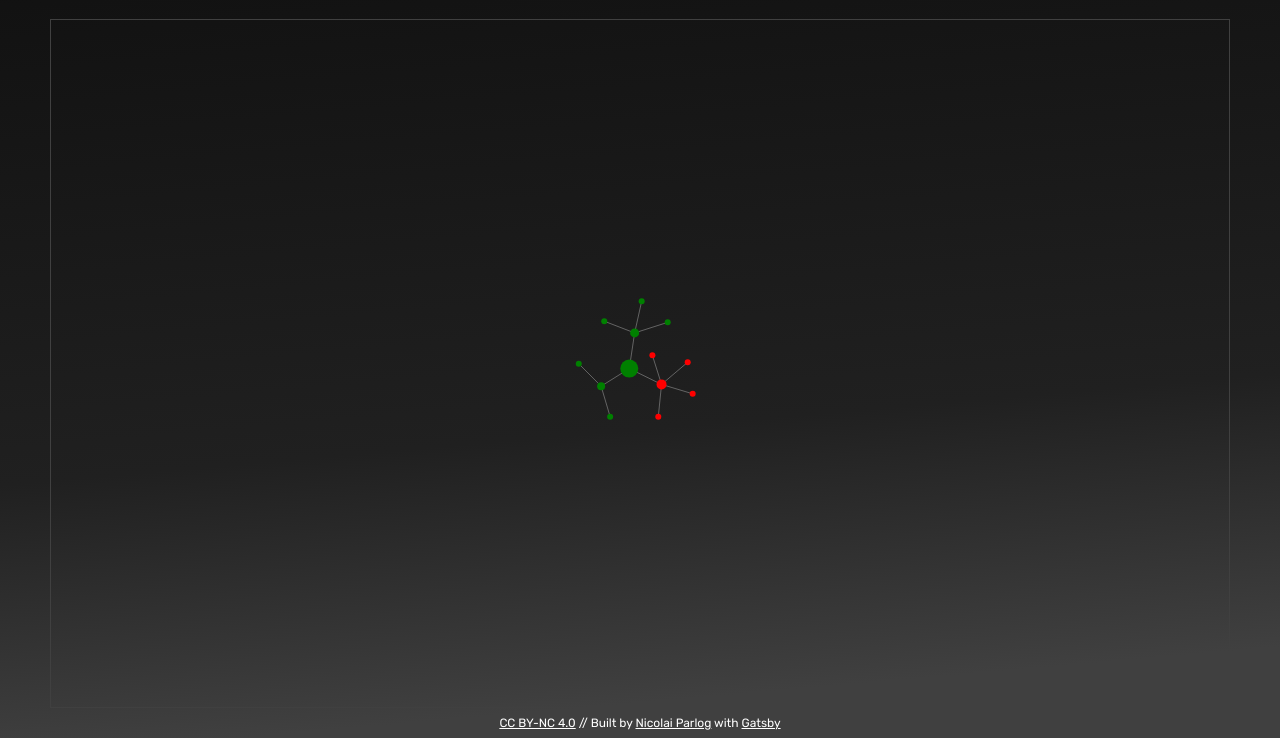
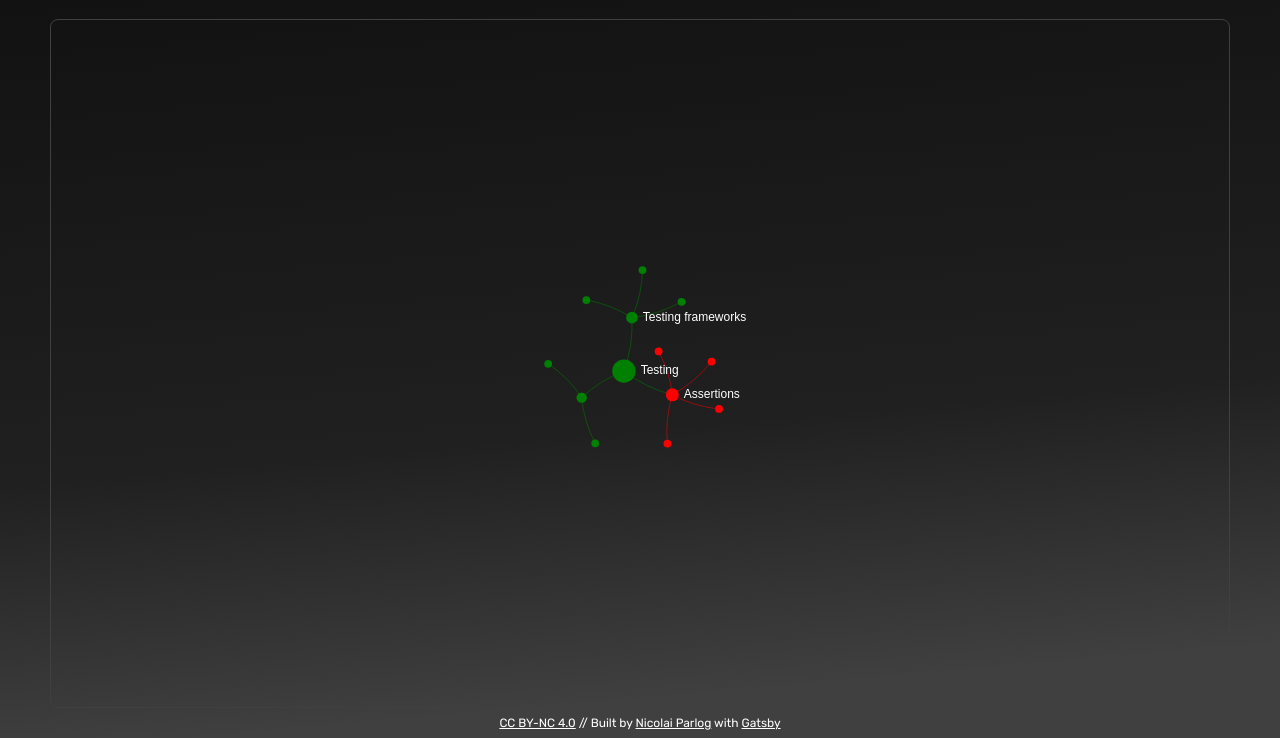
Before and after one commit to nipafx/java-ecosystem-map, a Gatsby site: page / in a window 1280 px wide. Shown: the part 62-800 px from the top of the page. Built offline with nearby package versions, Linux system fonts and the light colour scheme; Gatsby itself is replaced by a stand-in of ours.

Commit message:
Style graph with emphasis, colored edges, scaling, and more

```diff
--- a/src/components/map.module.css
+++ b/src/components/map.module.css
@@ -5,5 +5,6 @@
 	left: 0;
 	right: 0;
 
+	border-radius: var(--distance);
 	border: 1px solid var(--bg-color-shade-2);
 }
--- a/src/components/map.tsx
+++ b/src/components/map.tsx
@@ -7,6 +7,7 @@ import { CanvasRenderer } from "echarts/renderers"
 
 import { Edge, Graph, Node } from "../types"
 import { topSort } from "../infra/topSort"
+import { useMemo } from "react"
 
 const style = require("./map.module.css")
 
@@ -15,23 +16,18 @@ interface MapProperties {
 }
 
 const Map = ({ graph }: MapProperties) => {
-	const graphFx = styleGraph(graph)
-	const graphOptions = {
-		series: [
-			{
-				type: `graph`,
-				layout: `force`,
-				...graphFx,
-			},
-		],
-	}
+	const options = useMemo(() => {
+		const graphFx = styleGraph(graph)
+		return createEChartsOptions(graphFx)
+	}, [graph])
+
 	echarts.use([GraphChart, CanvasRenderer])
 
 	return (
 		<div className={style.container}>
 			<ReactEChartsCore
 				echarts={echarts}
-				option={graphOptions}
+				option={options}
 				style={{
 					height: "100%",
 					width: "100%",
@@ -41,22 +37,69 @@ const Map = ({ graph }: MapProperties) => {
 	)
 }
 
+const createEChartsOptions = (graphFx: GraphFx): any => {
+	const graphOptions = {
+		series: [
+			{
+				/*
+				 * TODO: consider other layout:
+				 *  - tree: https://echarts.apache.org/en/option.html#series-tree, https://echarts.apache.org/en/option.html#series-tree.emphasis
+				 *  - circular: https://echarts.apache.org/examples/en/editor.html?c=graph-circular-layout
+				 */
+				type: `graph`,
+				// TODO: consider configuring force - https://echarts.apache.org/examples/en/editor.html?c=graph-webkit-dep
+				layout: `force`,
+				draggable: true,
+				roam: true,
+				scaleLimit: {
+					min: 1.5,
+					max: 30,
+				},
+
+				...graphFx,
+
+				label: {
+					color: "white",
+					position: "right",
+				},
+				itemStyle: {
+					border: "none",
+				},
+				lineStyle: {
+					color: "source",
+					curveness: -0.1,
+				},
+				emphasis: {
+					focus: "adjacency",
+					itemStyle: {
+						color: "white",
+					},
+				},
+			},
+		],
+	}
+
+	return graphOptions
+}
+
 const styleGraph = (graph: Graph): GraphFx => {
 	const forwardSortedNodes: readonly Node[] = topSort(graph.nodes)
 	const backwardSortedNodes: readonly Node[] = forwardSortedNodes.slice().reverse()
 	const nodeWeights: any = computeNodeWeights(backwardSortedNodes)
-	const nodeColors: any = computeNodeColors(forwardSortedNodes)
+	const categories: Categories = computeCategories(forwardSortedNodes)
 
-	const styledNodes: StyledNode[] = graph.nodes.map((node) => ({
+	const styledNodes: NodeFx[] = graph.nodes.map((node) => ({
 		id: node.id,
 		name: node.name,
 		symbolSize: nodeWeights[node.id as keyof any] + 5,
-		itemStyle: {
-			color: nodeColors[node.id as keyof any],
+		category: categories.indexByNodeId[node.id as keyof any],
+		label: {
+			show: nodeWeights[node.id as keyof any] > 3,
 		},
+		value: node.html,
 	}))
 
-	return { nodes: styledNodes, edges: graph.edges }
+	return { nodes: styledNodes, categories: categories.categories, edges: graph.edges }
 }
 
 // `nodes` need to be topologically sorted with parents last
@@ -74,26 +117,57 @@ const computeNodeWeights = (nodes: readonly Node[]): any => {
 }
 
 // `nodes` need to be topologically sorted with parents first
-const computeNodeColors = (nodes: readonly Node[]): any => {
-	const nodeColors: any = {}
+const computeCategories = (nodes: readonly Node[]): Categories => {
+	// if neither the node nor its parent has a color, assign default category
+	const defaultCategory: Category = {
+		name: "default",
+		itemStyle: {
+			// TODO: consider decal patterns intead of colors (with a switch?)
+			color: "gray",
+		},
+	}
+	const categories: Category[] = [defaultCategory]
+	const indexByNodeId: any = {}
 	nodes.forEach((node) => {
-		// if neither the node nor its parent defines a color, leave it `undefined`
-		const nodeColor = node.color || (node.parent && nodeColors[node.parent.id as keyof any])
-		nodeColors[node.id as keyof any] = nodeColor
+		if (node.color) {
+			const category: Category = {
+				name: node.name,
+				itemStyle: {
+					color: node.color,
+				},
+			}
+			categories.push(category)
+			indexByNodeId[node.id as keyof any] = categories.length - 1
+		} else if (node.parent) {
+			indexByNodeId[node.id as keyof any] = indexByNodeId[node.parent.id as keyof any]
+		} else {
+			indexByNodeId[node.id as keyof any] = 0
+		}
 	})
-	return nodeColors
+	return { categories, indexByNodeId }
 }
 
 interface GraphFx {
-	nodes: readonly StyledNode[]
-	edges: readonly Edge[]
+	readonly nodes: readonly NodeFx[]
+	readonly edges: readonly Edge[]
+	readonly categories: readonly Category[]
 }
 
-interface StyledNode {
+interface NodeFx {
 	readonly id: String
 	readonly name: String
+	readonly category: number
 	readonly symbolSize: number
+}
+
+interface Category {
+	readonly name: String
 	readonly itemStyle: any
 }
 
+interface Categories {
+	readonly categories: readonly Category[]
+	readonly indexByNodeId: any
+}
+
 export default Map
```
